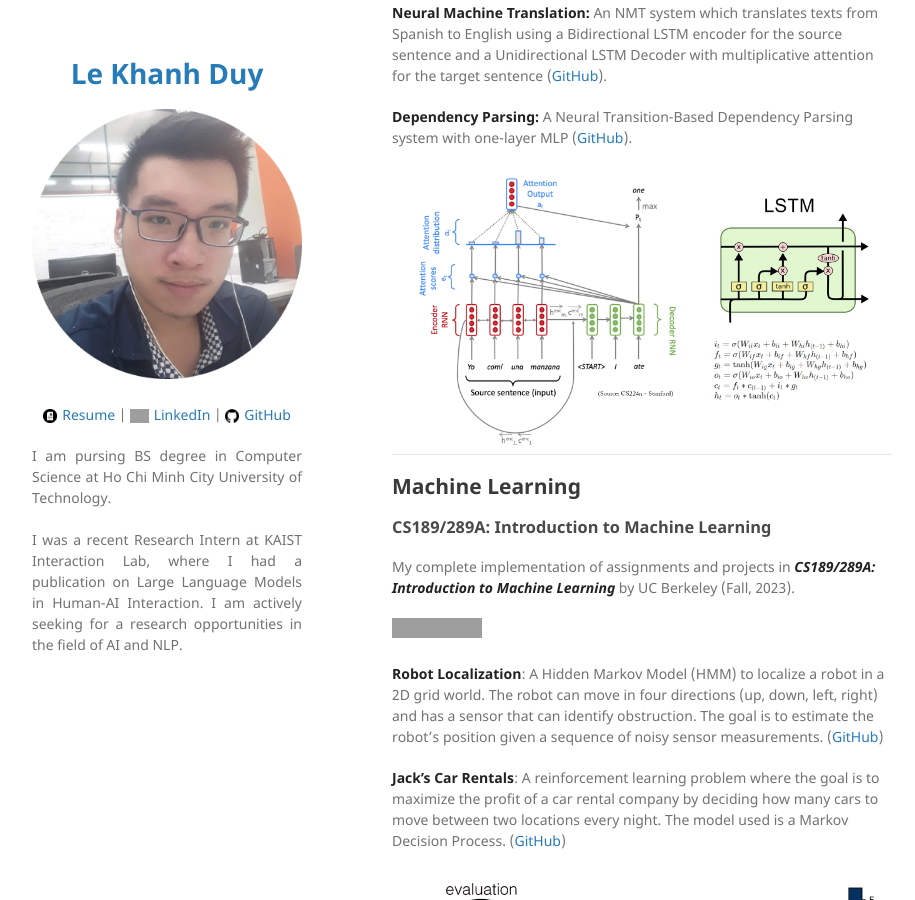
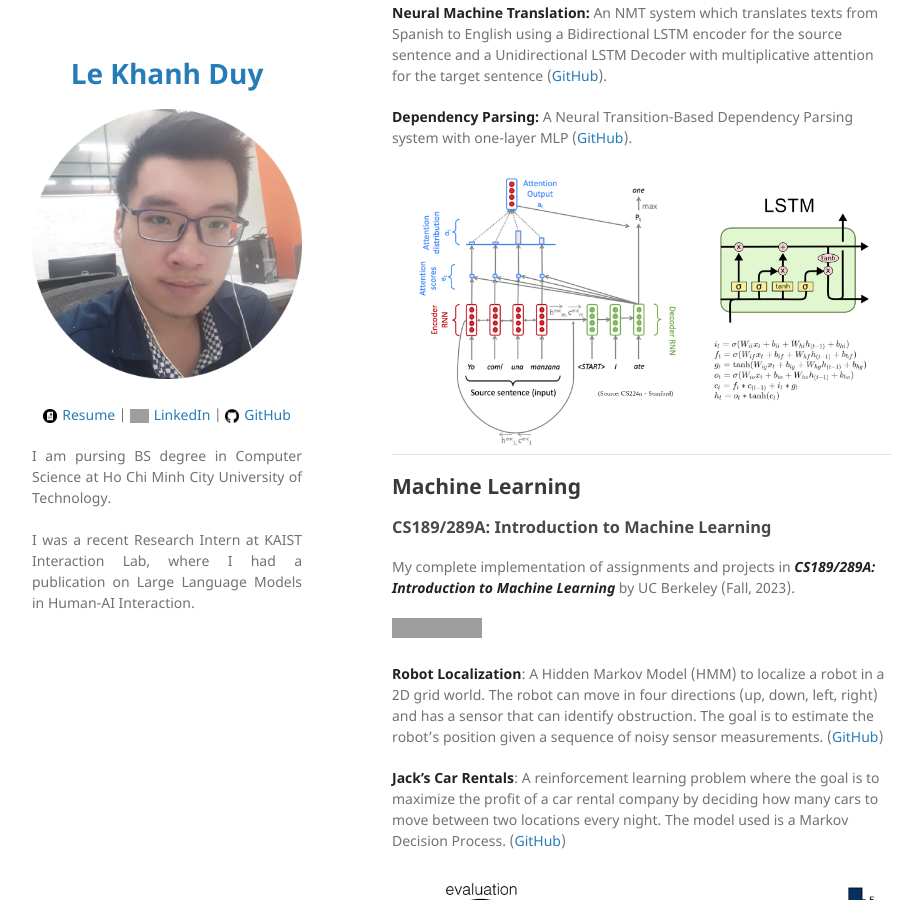
Before and after one commit to duyvt6663/portfolio, a Jekyll site: the page built from index.md, in a window 1280 px wide and 900 px high, scrolled down 337 px. Shown: the whole window, without its empty margins (178-1093 px from the left). Built offline with Jekyll 4.4.1, drawn with Linux system fonts in a browser that asks for light colours; our own code applies the rules of GitHub Pages for plain Markdown files; grey boxes are pictures that could not be loaded.

Commit message:
update project

```diff
--- a/_config.yml
+++ b/_config.yml
@@ -12,7 +12,7 @@ description:
   <p align="justify">
   I am pursing BS degree in Computer Science at Ho Chi Minh City University of Technology.
   <br><br>
-  I was a recent Research Intern at KAIST Interaction Lab, where I had a publication on Large Language Models in Human-AI Interaction. I am actively seeking for a research opportunities in the field of AI and NLP.
+  I was a recent Research Intern at KAIST Interaction Lab, where I had a publication on Large Language Models in Human-AI Interaction.
   <br><br>
   </p>
 
```
